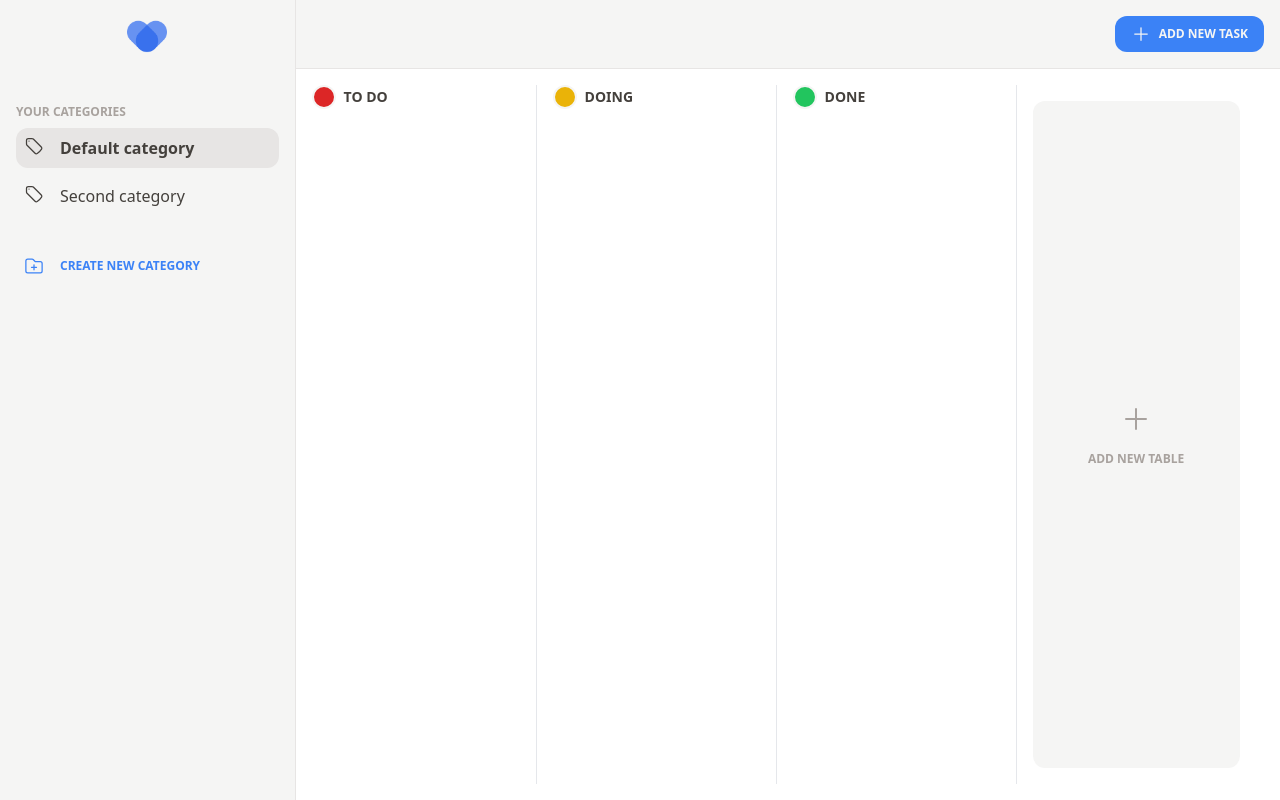
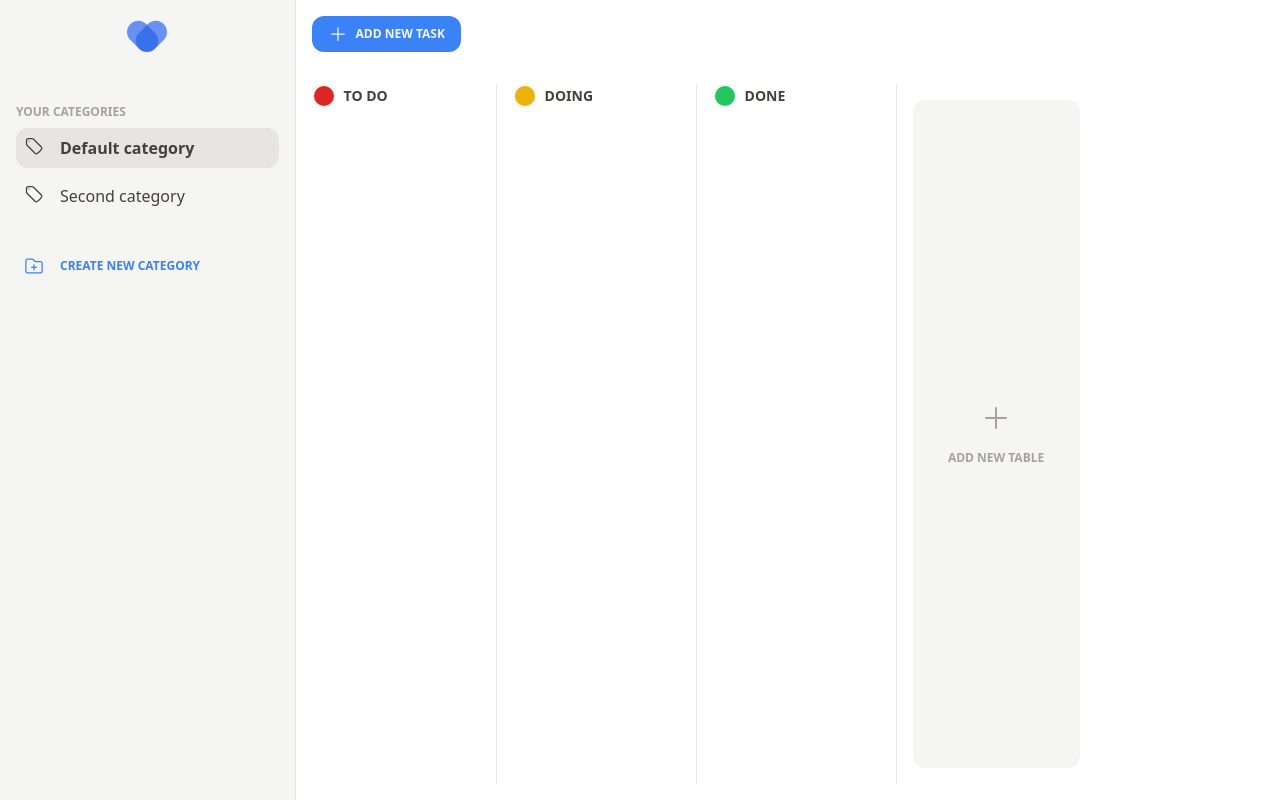
Before and after one commit to iEranDEV/react-kanban-app, a React (Create React App) app: page / in a window 1280 px wide. Built offline with nearby package versions, Linux system fonts and the light colour scheme.

Commit message:
task tables scrolling

```diff
--- a/src/components/PageSection.tsx
+++ b/src/components/PageSection.tsx
@@ -10,9 +10,9 @@
     const category = categories.find(item => item.id === currentCategory) as Category;
 
     return (
-        <div className="w-full h-full overflow-auto flex flex-col text-stone-700">
+        <div className="w-full h-full overflow-x-auto flex flex-col text-stone-700">
             {/* Add new task button */}
-            <div className="w-full p-4 flex justify-end bg-stone-100 border-b border-stone-200">
+            <div className="w-full p-4 flex justify-start">
                 <button className='text-xs uppercase font-semibold bg-blue-500 py-2 px-4 text-stone-100 rounded-xl hover:bg-blue-500/90 flex gap-2 items-center'>
                     <svg xmlns="http://www.w3.org/2000/svg" fill="none" viewBox="0 0 24 24" strokeWidth="1.5" stroke="currentColor" className="w-5 h-5">
                         <path strokeLinecap="round" strokeLinejoin="round" d="M12 4.5v15m7.5-7.5h-15" />
@@ -29,7 +29,7 @@
                 })}
 
                 {/* Create new table button */}
-                <div className="h-full flex flex-col p-4 w-full md:w-60">
+                <div className="h-full flex flex-col md:block p-4 w-full task-table md:w-[200px]">
                     <div className="h-full w-full flex flex-col bg-stone-100 rounded-xl justify-center items-center gap-4 p-4 hover:bg-stone-200 cursor-pointer text-stone-400">
                         <svg xmlns="http://www.w3.org/2000/svg" fill="none" viewBox="0 0 24 24" strokeWidth="1.5" stroke="currentColor" className="w-8 h-8">
                             <path strokeLinecap="round" strokeLinejoin="round" d="M12 4.5v15m7.5-7.5h-15" />
--- a/src/components/TasksTable.tsx
+++ b/src/components/TasksTable.tsx
@@ -12,7 +12,7 @@
     }
 
     return (
-        <div className="h-full px-4 flex flex-col gap-2 w-full md:w-60 overflow-y-auto">
+        <div className="h-full px-4 flex flex-col gap-2 w-full md:w-[200px] task-table overflow-y-auto">
             {/* Table header */}
             <div className="w-full flex items-center justify-between">
                 {/* Table name and color */}
--- a/src/components/modal/EditCategoryModal.tsx
+++ b/src/components/modal/EditCategoryModal.tsx
@@ -1,6 +1,6 @@
 import { useRef, useState } from 'react';
 import { useDispatch } from 'react-redux';
-import { updateCategory } from "../../store/categoriesSlice";
+import { updateCategory, deleteCategory } from "../../store/categoriesSlice";
 
 type CategoryEditProps = {
     category: Category,
@@ -9,20 +9,24 @@
 
 
 function EditCategoryModal({ category, toggleCategoryEdit }: CategoryEditProps) {
+    // State variables
     const [tables, setTables] = useState(category.tables);
     const [name, setName] = useState(category.name);
     const [currentColor, setCurrentColor] = useState('#3b82f6');
 
+    // Register current table refs
     const tableName = useRef(null);
     const tableColor = useRef(null);
 
     const dispatch = useDispatch();
 
+    // Toggle modal visibility
     const handleToggle = (event: any) => {
         event.stopPropagation();
         toggleCategoryEdit();
     }
 
+    // Add new table to array
     const handleTableSubmit = (event: any) => {
         event.preventDefault();
         if(tableName.current && tableColor.current) {
@@ -35,13 +39,15 @@
         }
     }
 
+    // Remove existing table from array
     const handleTableDelete = (id: string) => {
         const temp = [...tables];
         temp.splice(temp.findIndex(item => item.id === id), 1);
         setTables(temp);
     }
 
-    const submit = () => {
+    // Submit category update
+    const submitUpdate = () => {
         dispatch(updateCategory({
             id: category.id,
             name: name,
@@ -50,6 +56,11 @@
         toggleCategoryEdit();
     }
 
+    // Submit category delete
+    const submitDelete = () => {
+        toggleCategoryEdit();
+        dispatch(deleteCategory(category));
+    }
 
     return (
         <div className="fixed z-10 top-0 left-0 w-screen h-screen flex justify-center items-center">
@@ -108,8 +119,17 @@
                 </div>
 
                 <hr />
-                <div className='flex items-center justify-end'>
-                    <button onClick={() => submit()} className='text-xs uppercase font-semibold bg-blue-500 py-2 px-4 text-stone-100 rounded-xl hover:bg-blue-500/90 flex gap-2 items-center'>
+                <div className='flex items-center justify-between'>
+                    {/* Delete category */}
+                    <button onClick={() => submitDelete()} className='text-xs uppercase font-semibold bg-red-500 py-2 px-4 text-stone-100 rounded-xl hover:bg-red-500/90 flex gap-2 items-center'>
+                        <svg xmlns="http://www.w3.org/2000/svg" fill="none" viewBox="0 0 24 24" strokeWidth="1.5" stroke="currentColor" className="w-5 h-5">
+                            <path strokeLinecap="round" strokeLinejoin="round" d="M14.74 9l-.346 9m-4.788 0L9.26 9m9.968-3.21c.342.052.682.107 1.022.166m-1.022-.165L18.16 19.673a2.25 2.25 0 01-2.244 2.077H8.084a2.25 2.25 0 01-2.244-2.077L4.772 5.79m14.456 0a48.108 48.108 0 00-3.478-.397m-12 .562c.34-.059.68-.114 1.022-.165m0 0a48.11 48.11 0 013.478-.397m7.5 0v-.916c0-1.18-.91-2.164-2.09-2.201a51.964 51.964 0 00-3.32 0c-1.18.037-2.09 1.022-2.09 2.201v.916m7.5 0a48.667 48.667 0 00-7.5 0" />
+                        </svg>
+                        Delete category
+                    </button>
+
+                    {/* Update category */}
+                    <button onClick={() => submitUpdate()} className='text-xs uppercase font-semibold bg-blue-500 py-2 px-4 text-stone-100 rounded-xl hover:bg-blue-500/90 flex gap-2 items-center'>
                         <svg xmlns="http://www.w3.org/2000/svg" fill="none" viewBox="0 0 24 24" strokeWidth="1.5" stroke="currentColor" className="w-5 h-5">
                             <path strokeLinecap="round" strokeLinejoin="round" d="M12 4.5v15m7.5-7.5h-15" />
                         </svg>
--- a/src/index.css
+++ b/src/index.css
@@ -12,3 +12,7 @@
 input[type="color"]::-webkit-color-swatch {
 	border: none;
 }
+
+.task-table {
+	min-width: 200px;
+}
--- a/src/store/categoriesSlice.ts
+++ b/src/store/categoriesSlice.ts
@@ -29,10 +29,16 @@
         },
         updateCategory: (state, action: PayloadAction<Category>) => {
             state.categories[state.categories.findIndex(item => item.id === action.payload.id)] = action.payload;
+        },
+        deleteCategory: (state, action: PayloadAction<Category>) => {
+            state.categories.splice(state.categories.findIndex(item => item.id === action.payload.id), 1);
+            if(state.currentCategory === action.payload.id) {
+                state.currentCategory = state.categories[state.categories.length - 1].id;
+            }
         }
     }
 })
 
-export const { addCategory, setCurrentCategory, updateCategory } = categoriesSlice.actions;
+export const { addCategory, setCurrentCategory, updateCategory, deleteCategory } = categoriesSlice.actions;
 
 export default categoriesSlice.reducer;
```
